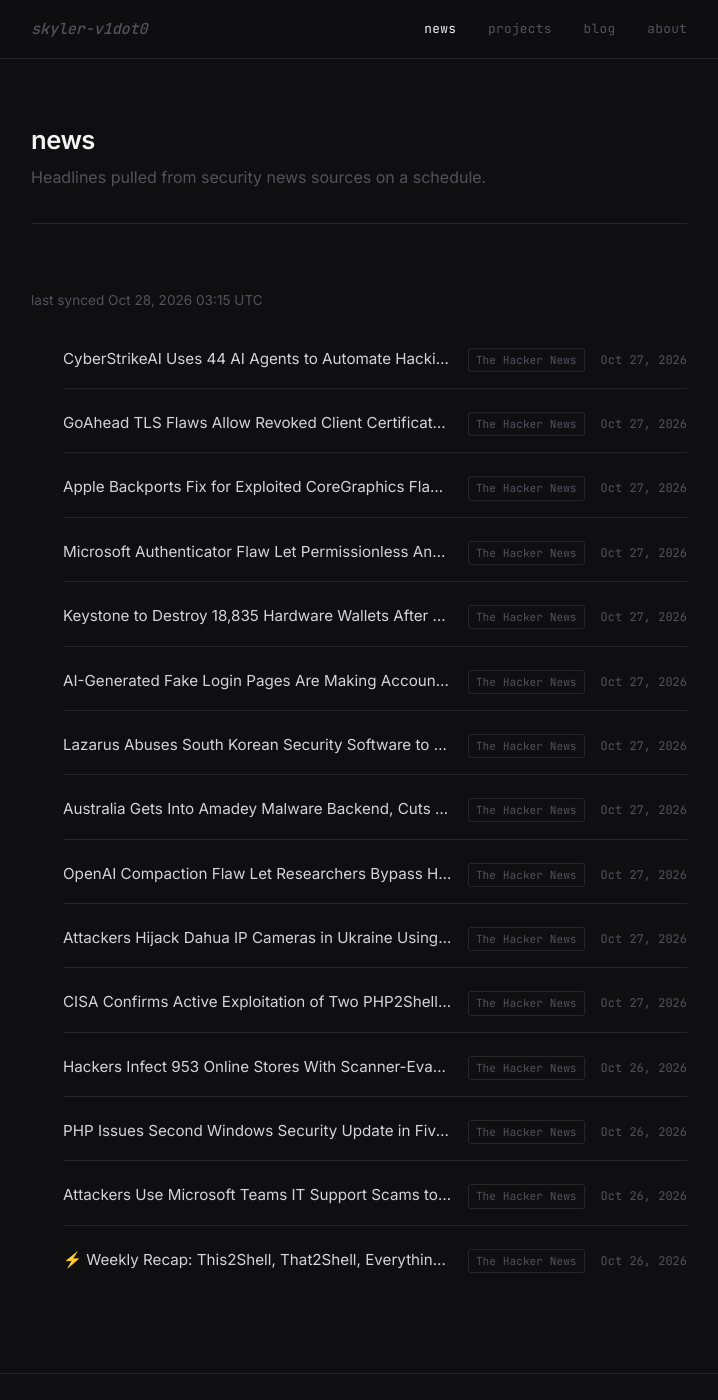
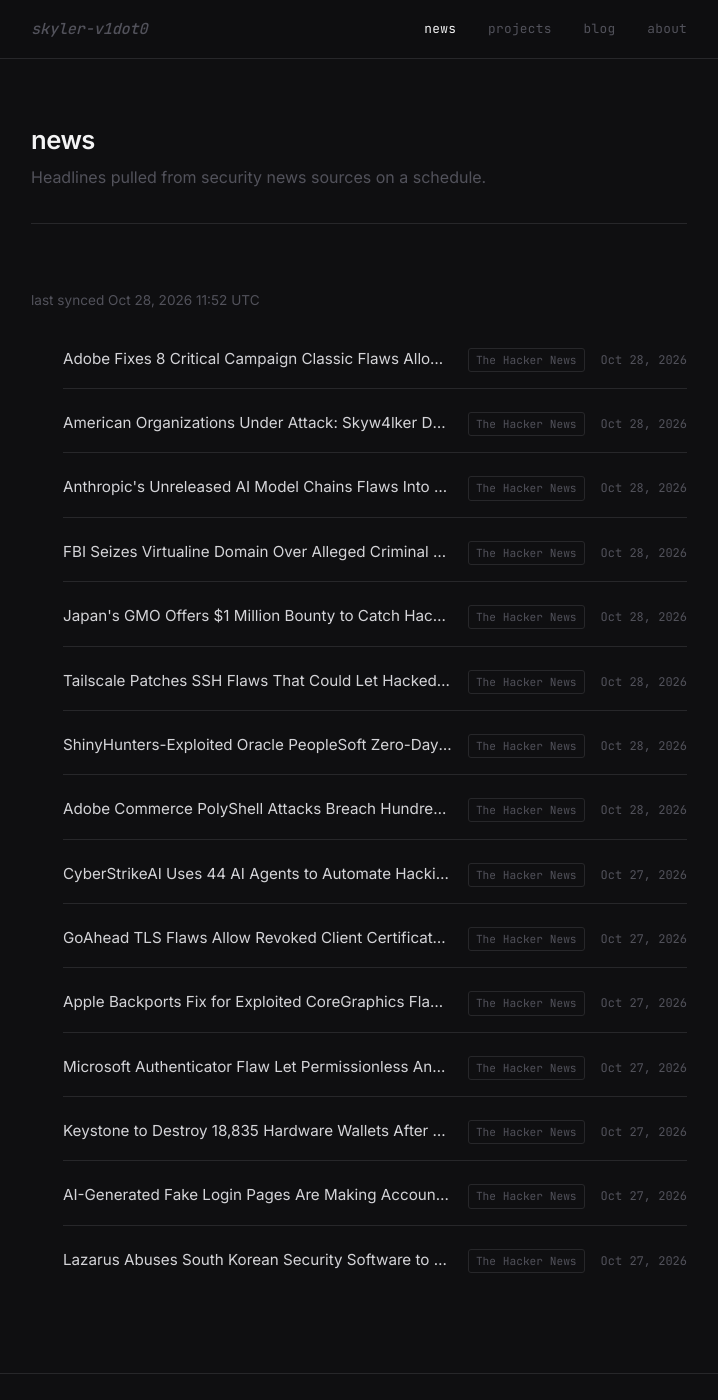
Before and after one commit to skyler-v1dot0/personal-site, a Jekyll site: the page built from news.html, in a window 1280 px wide and 1400 px high. Shown: the whole window, without its empty margins (281-999 px from the left). Built offline with Jekyll 4.4.1, drawn with Linux system fonts in a browser that asks for light colours.

Commit message:
chore: sync news feed [skip ci]

```diff
--- a/_data/news.yml
+++ b/_data/news.yml
@@ -1,6 +1,46 @@
 ---
-updated_at: '2026-10-28T03:15:33Z'
+updated_at: '2026-10-28T11:52:53Z'
 items:
+- title: Adobe Fixes 8 Critical Campaign Classic Flaws Allowing Code Execution and
+    Security Bypass
+  url: https://thehackernews.com/2026/10/adobe-fixes-8-critical-campaign-classic.html
+  source: The Hacker News
+  published: '2026-10-28T11:15:51Z'
+- title: 'American Organizations Under Attack: Skyw4lker Device Code Phishing Campaign
+    Exposed'
+  url: https://thehackernews.com/2026/10/american-organizations-under-attack.html
+  source: The Hacker News
+  published: '2026-10-28T10:30:00Z'
+- title: Anthropic's Unreleased AI Model Chains Flaws Into Working Chrome, Safari,
+    Windows and Linux Exploits
+  url: https://thehackernews.com/2026/10/anthropics-unreleased-ai-model-chains.html
+  source: The Hacker News
+  published: '2026-10-28T08:15:07Z'
+- title: FBI Seizes Virtualine Domain Over Alleged Criminal Hosting and Bitcoin Money
+    Laundering
+  url: https://thehackernews.com/2026/10/fbi-seizes-virtualine-domain-over.html
+  source: The Hacker News
+  published: '2026-10-28T07:37:50Z'
+- title: Japan's GMO Offers $1 Million Bounty to Catch Hackers Behind FX Trading Cloud
+    Breach
+  url: https://thehackernews.com/2026/10/japans-gmo-offers-1-million-bounty-to.html
+  source: The Hacker News
+  published: '2026-10-28T07:13:21Z'
+- title: Tailscale Patches SSH Flaws That Could Let Hacked Devices Gain Root Access
+    on Other Servers
+  url: https://thehackernews.com/2026/10/tailscale-patches-ssh-flaws-that-could.html
+  source: The Hacker News
+  published: '2026-10-28T06:20:37Z'
+- title: ShinyHunters-Exploited Oracle PeopleSoft Zero-Day Turns Out to Be Three Chained
+    Flaws
+  url: https://thehackernews.com/2026/10/shinyhunters-exploited-oracle.html
+  source: The Hacker News
+  published: '2026-10-28T06:04:58Z'
+- title: Adobe Commerce PolyShell Attacks Breach Hundreds of Stores as Brotli Exploit
+    Traffic Emerges
+  url: https://thehackernews.com/2026/10/adobe-commerce-polyshell-attacks-breach.html
+  source: The Hacker News
+  published: '2026-10-28T05:42:26Z'
 - title: CyberStrikeAI Uses 44 AI Agents to Automate Hacking Operations Against Japan
     Targets
   url: https://thehackernews.com/2026/10/cyberstrikeai-uses-44-ai-agents-to.html
@@ -34,40 +74,3 @@ items:
   url: https://thehackernews.com/2026/10/lazarus-abuses-south-korean-security.html
   source: The Hacker News
   published: '2026-10-27T11:32:31Z'
-- title: Australia Gets Into Amadey Malware Backend, Cuts Off Access to 180,000 Infected
-    Computers
-  url: https://thehackernews.com/2026/10/australia-gets-into-amadey-malware.html
-  source: The Hacker News
-  published: '2026-10-27T09:33:06Z'
-- title: OpenAI Compaction Flaw Let Researchers Bypass Hidden Reasoning Protections
-  url: https://thehackernews.com/2026/10/openai-compaction-flaw-let-researchers.html
-  source: The Hacker News
-  published: '2026-10-27T08:22:43Z'
-- title: Attackers Hijack Dahua IP Cameras in Ukraine Using P2P Access and Auth Weaknesses
-  url: https://thehackernews.com/2026/10/attackers-hijack-dahua-ip-cameras-in.html
-  source: The Hacker News
-  published: '2026-10-27T06:34:47Z'
-- title: CISA Confirms Active Exploitation of Two PHP2Shell Flaws Enabling Remote
-    Code Execution
-  url: https://thehackernews.com/2026/10/cisa-confirms-active-exploitation-of.html
-  source: The Hacker News
-  published: '2026-10-27T04:37:59Z'
-- title: Hackers Infect 953 Online Stores With Scanner-Evading JavaScript, Mostly
-    on Magento
-  url: https://thehackernews.com/2026/10/hackers-infect-953-online-stores-with.html
-  source: The Hacker News
-  published: '2026-10-26T18:12:22Z'
-- title: PHP Issues Second Windows Security Update in Five Days to Fix Brotli Code
-    Execution Flaw
-  url: https://thehackernews.com/2026/10/php-issues-second-windows-security.html
-  source: The Hacker News
-  published: '2026-10-26T17:45:57Z'
-- title: Attackers Use Microsoft Teams IT Support Scams to Deploy Malware and Ransomware
-  url: https://thehackernews.com/2026/10/attackers-use-microsoft-teams-it.html
-  source: The Hacker News
-  published: '2026-10-26T15:52:40Z'
-- title: "⚡ Weekly Recap: This2Shell, That2Shell, Everything's an RCE? Rogue AI, Supply
-    Chain Chaos and More"
-  url: https://thehackernews.com/2026/10/weekly-recap-this2shell-that2shell.html
-  source: The Hacker News
-  published: '2026-10-26T14:06:13Z'
```
